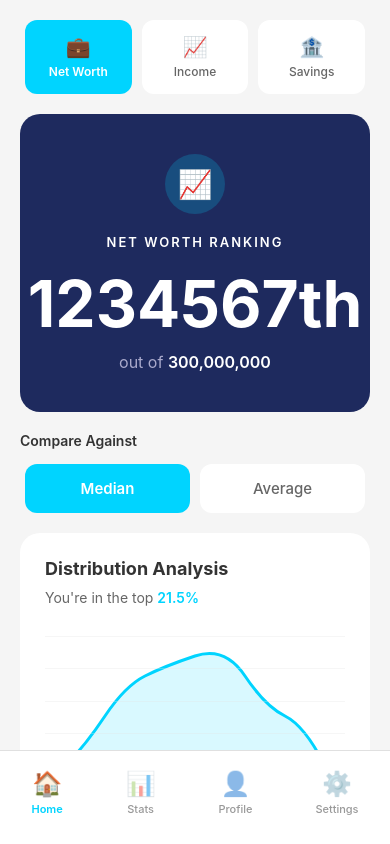
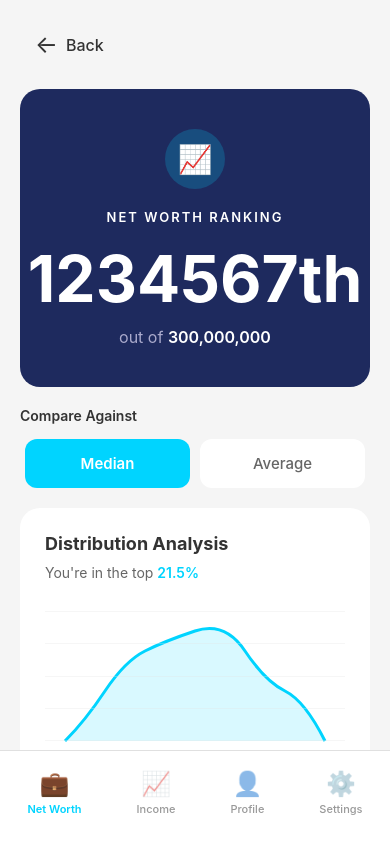
Before and after one commit to gombbin82/grasshopper, a React Native app: screen / in a window 390 px wide. Built offline with nearby package versions, Linux system fonts and the light colour scheme.

Commit message:
update UI a bit

```diff
--- a/components/BottomNavigation.tsx
+++ b/components/BottomNavigation.tsx
@@ -5,13 +5,13 @@ export default function BottomNavigation(): React.JSX.Element {
   return (
     <View style={styles.container}>
       <TouchableOpacity style={styles.navItem}>
-        <Text style={styles.activeIcon}>🏠</Text>
-        <Text style={styles.activeLabel}>Home</Text>
+        <Text style={styles.activeIcon}>💼</Text>
+        <Text style={styles.activeLabel}>Net Worth</Text>
       </TouchableOpacity>
 
       <TouchableOpacity style={styles.navItem}>
-        <Text style={styles.icon}>📊</Text>
-        <Text style={styles.label}>Stats</Text>
+        <Text style={styles.icon}>📈</Text>
+        <Text style={styles.label}>Income</Text>
       </TouchableOpacity>
 
       <TouchableOpacity style={styles.navItem}>
--- a/components/TopTabs.tsx
+++ b/components/TopTabs.tsx
@@ -4,25 +4,9 @@ import { StyleSheet, View, Text, TouchableOpacity } from 'react-native';
 export default function TopTabs(): React.JSX.Element {
   return (
     <View style={styles.container}>
-      <TouchableOpacity style={[styles.tab, styles.activeTab]}>
-        <View style={styles.icon}>
-          <Text style={styles.iconText}>💼</Text>
-        </View>
-        <Text style={styles.activeTabText}>Net Worth</Text>
-      </TouchableOpacity>
-
-      <TouchableOpacity style={styles.tab}>
-        <View style={styles.icon}>
-          <Text style={styles.iconText}>📈</Text>
-        </View>
-        <Text style={styles.tabText}>Income</Text>
-      </TouchableOpacity>
-
-      <TouchableOpacity style={styles.tab}>
-        <View style={styles.icon}>
-          <Text style={styles.iconText}>🏦</Text>
-        </View>
-        <Text style={styles.tabText}>Savings</Text>
+      <TouchableOpacity style={styles.backButton}>
+        <Text style={styles.backIcon}>←</Text>
+        <Text style={styles.backText}>Back</Text>
       </TouchableOpacity>
     </View>
   );
@@ -31,36 +15,24 @@ export default function TopTabs(): React.JSX.Element {
 const styles = StyleSheet.create({
   container: {
     flexDirection: 'row',
-    justifyContent: 'space-between',
+    alignItems: 'center',
     marginTop: 20,
     marginBottom: 20,
   },
-  tab: {
-    flex: 1,
-    paddingVertical: 15,
-    paddingHorizontal: 10,
-    marginHorizontal: 5,
-    borderRadius: 12,
-    backgroundColor: '#FFFFFF',
+  backButton: {
+    flexDirection: 'row',
     alignItems: 'center',
+    paddingVertical: 10,
+    paddingHorizontal: 15,
   },
-  activeTab: {
-    backgroundColor: '#00D4FF',
+  backIcon: {
+    fontSize: 24,
+    color: '#333333',
+    marginRight: 8,
   },
-  icon: {
-    marginBottom: 5,
-  },
-  iconText: {
-    fontSize: 20,
-  },
-  tabText: {
-    fontSize: 12,
-    color: '#666666',
+  backText: {
+    fontSize: 16,
+    color: '#333333',
     fontWeight: '500',
   },
-  activeTabText: {
-    fontSize: 12,
-    color: '#FFFFFF',
-    fontWeight: '600',
-  },
 });
```
